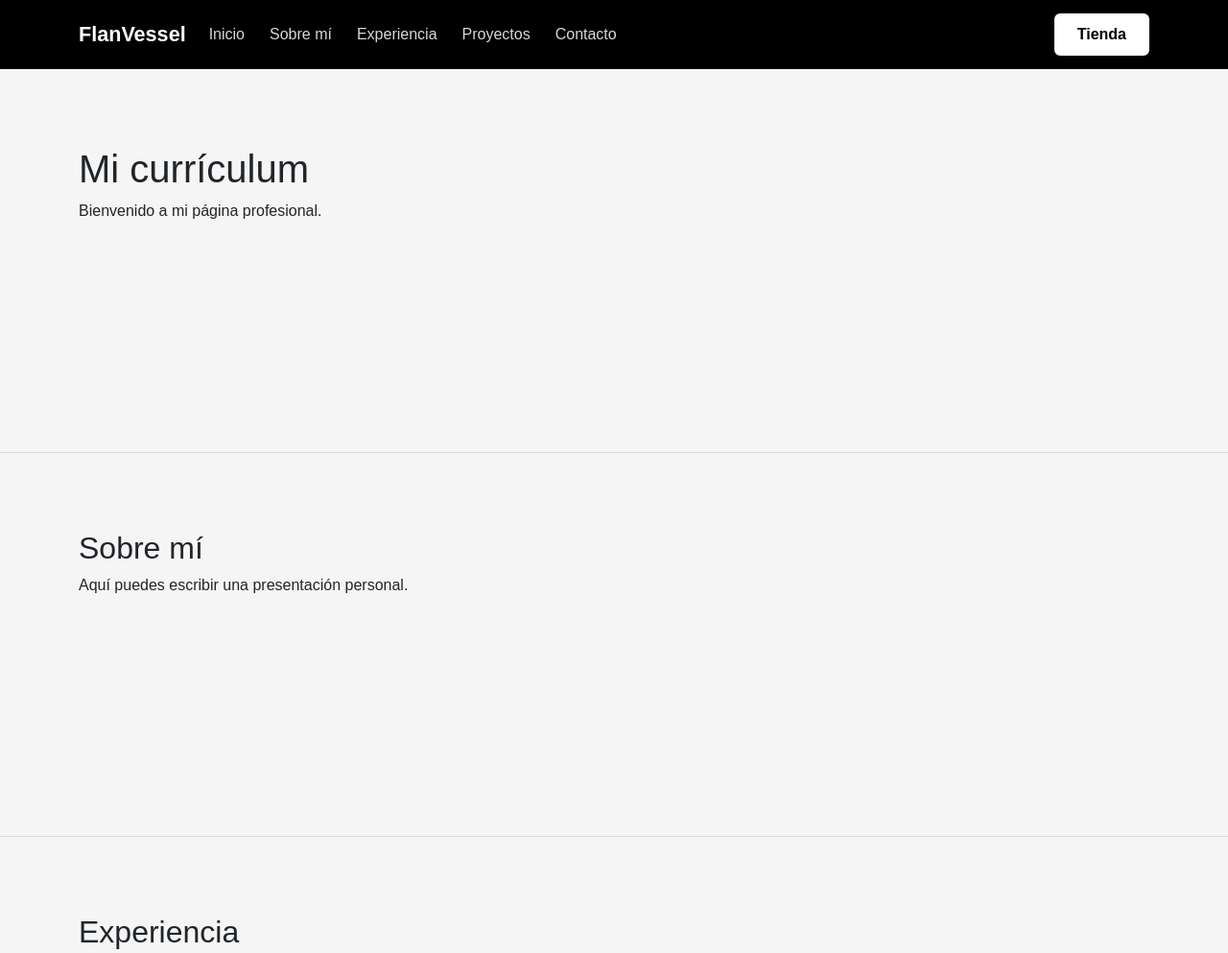
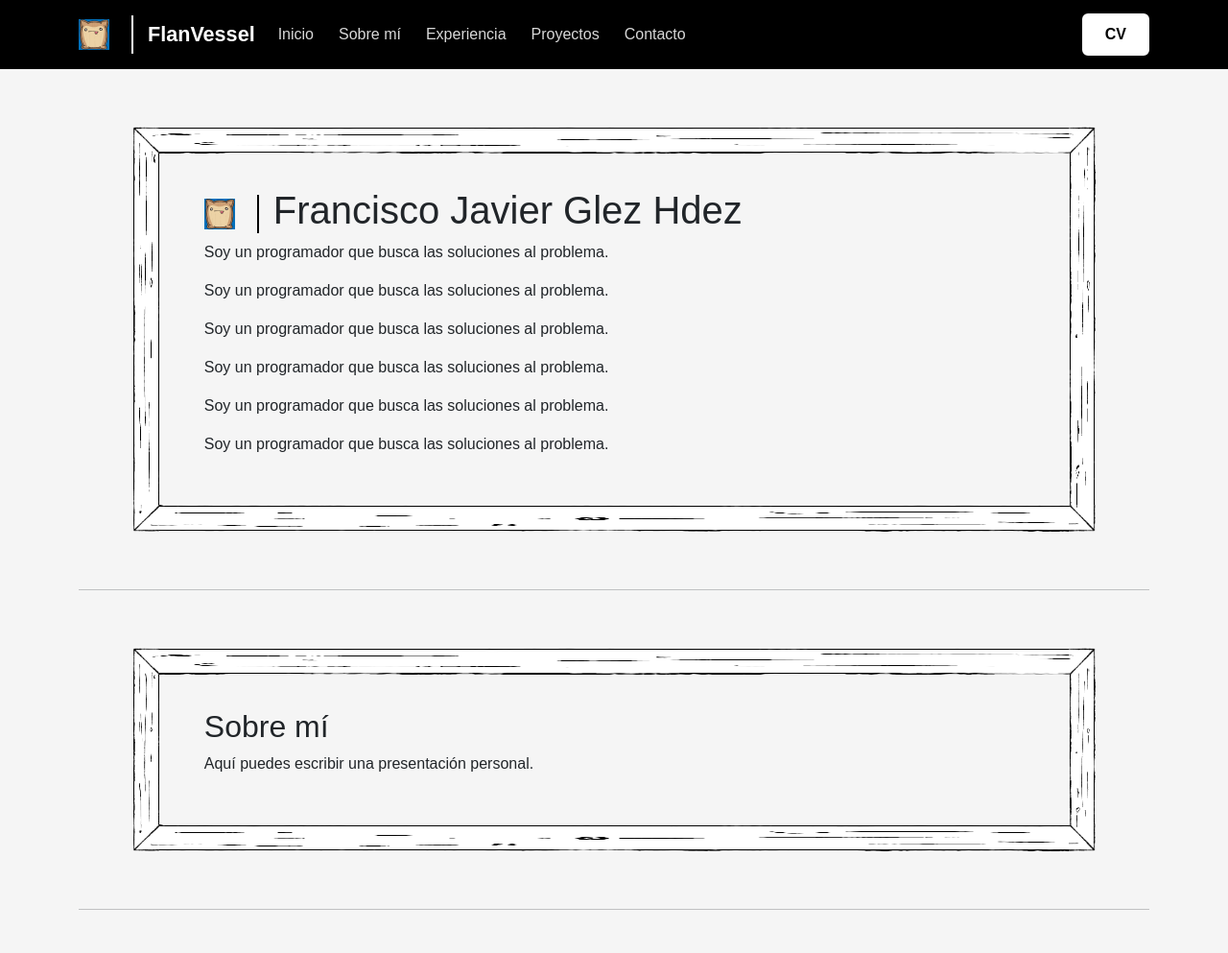
Before and after one commit to FlanVessel/CV, a plain HTML site: page docs/index.html in a window 1280 px wide. Shown: the top 993 px of the page at 96% size. Drawn offline with nearby package versions, Linux system fonts and the light colour scheme.

Commit message:
Cambios Deck 4#

```diff
--- a/docs/css/cv.css
+++ b/docs/css/cv.css
@@ -42,7 +42,7 @@ body {
 }
 
 
-.btn-tienda {
+.btn-cv {
   background-color: #ffffff;
   color: #000000;
   border: 2px solid #ffffff;
@@ -55,7 +55,7 @@ body {
 }
 
 
-.btn-tienda:hover {
+.btn-cv:hover {
   background-color: transparent;
   color: #ffffff;
   border-color: #ffffff;
@@ -63,11 +63,51 @@ body {
 
 
 .seccion-cv {
-  min-height: 400px;
   padding: 80px 0;
   border-bottom: 1px solid #dddddd;
 }
 
+.logo-wild {
+  height: 32px;
+  width: auto;
+  transition: 0.3s;
+}
+
+.contenedor-separador {
+  display: flex;
+  align-items: center;
+  gap: 15px;
+}
+
+.linea-vertical-navbar {
+  width: 2px;
+  height: 40px;
+  background-color: white;
+}
+
+.linea-vertical {
+  width: 2px;
+  height: 40px;
+  background-color: #000000;
+}
+
+.seccion-lapiz {
+  border: 28px solid transparent;
+
+  border-image-source:
+      url("../img/CuadroSketch.png");
+
+  border-image-slice: 150;
+
+  border-image-repeat: stretch;
+
+  padding: 35px;
+
+  width: min(1100px, 90%);
+  margin: 60px auto;
+
+  box-sizing: border-box;
+}
 
 @media (max-width: 991px) {
   .cv-navbar .nav-link {
@@ -75,7 +115,7 @@ body {
     padding: 10px 0;
   }
 
-  .btn-tienda {
+  .btn-cv {
     display: inline-block;
     margin-top: 12px;
     margin-bottom: 8px;
--- a/docs/index.html
+++ b/docs/index.html
@@ -22,9 +22,13 @@
     <div class="container">
 
       <!-- Nombre o logotipo del CV -->
-      <a class="navbar-brand" href="index.html">
-        FlanVessel
-      </a>
+       <div class="contenedor-separador">
+        <img src="./img/Sin título-1.png" class="logo-wild me-2" alt="Logo">
+        <div class="linea-vertical-navbar"></div>
+        <a class="navbar-brand" href="index.html">
+          FlanVessel
+        </a>
+      </div>
 
       <!-- Botón que aparece en pantallas pequeñas -->
       <button class="navbar-toggler"
@@ -81,30 +85,57 @@
 
         <!-- Botón colocado en el extremo derecho -->
         <a
-          class="btn btn-tienda"
-          href="tienda.html"
+          class="btn btn-cv"
+          href="cv.html"
         >
-          Tienda
+          CV
         </a>
 
       </div>
     </div>
   </nav>
 
-  <!-- Contenido inicial del CV -->
+  <!-- Contenido-->
   <main>
+    <div class="container">
 
-    <section id="inicio" class="seccion-cv">
+    <section id="inicio" class="seccion-cv seccion-lapiz">
+
       <div class="container">
-        <h1>Mi currículum</h1>
+        <div class="contenedor-separador">
+          <img src="./img/Sin título-1.png" class="logo-wild me-2" alt="Logo">
+          <div class="linea-vertical"></div>
+          <h1>Francisco Javier Glez Hdez</h1>
+        </div>
+      </div>
 
+      <div class="container">
         <p>
-          Bienvenido a mi página profesional.
+          Soy un programador que busca las soluciones al problema.
         </p>
+        <p>
+          Soy un programador que busca las soluciones al problema.
+        </p>
+        <p>
+          Soy un programador que busca las soluciones al problema.
+        </p>
+        <p>
+          Soy un programador que busca las soluciones al problema.
+        </p>
+        <p>
+          Soy un programador que busca las soluciones al problema.
+        </p>
+        <p>
+          Soy un programador que busca las soluciones al problema.
+        </p>
+
       </div>
     </section>
 
-    <section id="sobre-mi" class="seccion-cv">
+    <hr>
+
+    <section id="sobre-mi" class="seccion-cv seccion-lapiz">
+
       <div class="container">
         <h2>Sobre mí</h2>
 
@@ -114,7 +145,10 @@
       </div>
     </section>
 
-    <section id="experiencia" class="seccion-cv">
+    <hr>
+
+    <section id="experiencia" class="seccion-cv seccion-lapiz">
+
       <div class="container">
         <h2>Experiencia</h2>
 
@@ -124,7 +158,10 @@
       </div>
     </section>
 
-    <section id="proyectos" class="seccion-cv">
+    <hr>
+
+    <section id="proyectos" class="seccion-cv seccion-lapiz">
+
       <div class="container">
         <h2>Proyectos</h2>
 
@@ -134,7 +171,10 @@
       </div>
     </section>
 
-    <section id="contacto" class="seccion-cv">
+    <hr>
+
+    <section id="contacto" class="seccion-cv seccion-lapiz">
+
       <div class="container">
         <h2>Contacto</h2>
 
@@ -144,6 +184,7 @@
       </div>
     </section>
 
+    </div>
   </main>
 
   <!-- JavaScript propio de Bootstrap -->
```
Also changed, not shown: docs/cv.html (renamed from docs/tienda.html), docs/img/CuadroSketch.png (added).
